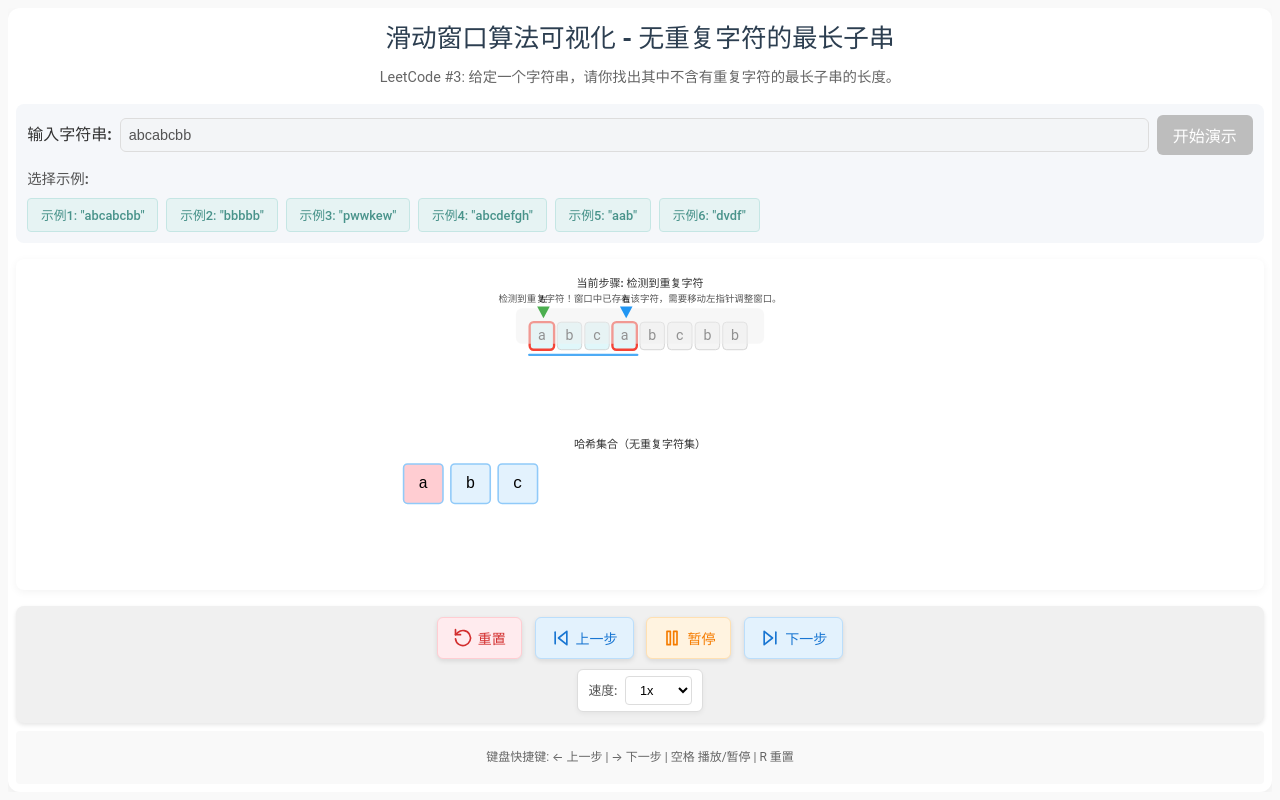
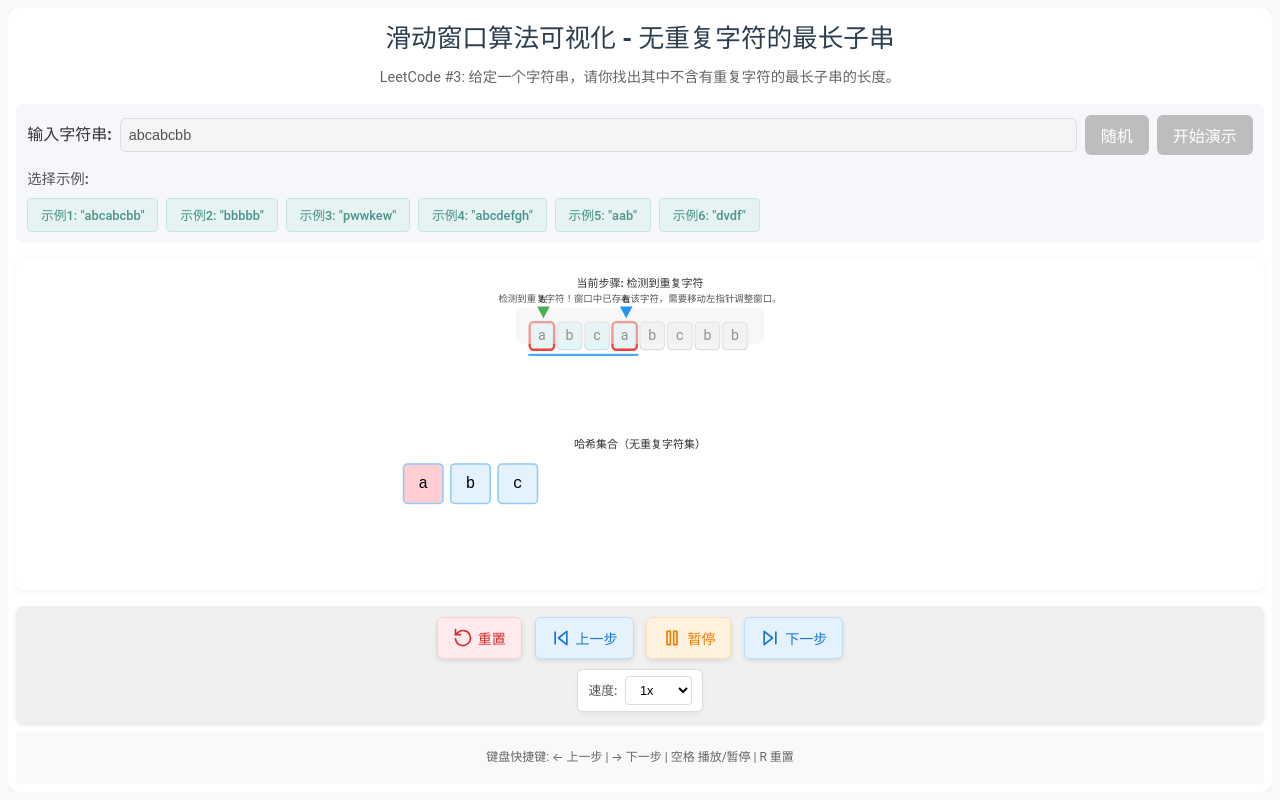
Before and after one commit to fuck-algorithm/leetcode-3-longest-substring-without-repeating-characters, a React (Vite) app: page / in a window 1280 px wide. Built offline with nearby package versions, Linux system fonts and the light colour scheme.

Commit message:
在输入面板中添加随机按钮，用于生成随机字符串示例

```diff
--- a/src/App.css
+++ b/src/App.css
@@ -136,6 +136,28 @@ h1 {
 }
 
 .start-button:disabled {
+  background-color: #bdbdbd;
+  cursor: not-allowed;
+}
+
+/* 随机按钮样式 */
+.random-button {
+  padding: 0.5rem 1rem;
+  background-color: #009688;
+  color: white;
+  font-weight: 600;
+  border: none;
+  border-radius: 6px;
+  cursor: pointer;
+  transition: background-color 0.3s;
+  white-space: nowrap;
+}
+
+.random-button:hover {
+  background-color: #00796b;
+}
+
+.random-button:disabled {
   background-color: #bdbdbd;
   cursor: not-allowed;
 }
--- a/src/components/input/InputPanel.tsx
+++ b/src/components/input/InputPanel.tsx
@@ -6,6 +6,33 @@ interface InputPanelProps {
   onStart: () => void;
   disabled: boolean;
 }
+
+/**
+ * 生成随机字符串
+ * @param minLength 最小长度
+ * @param maxLength 最大长度
+ * @returns 随机生成的字符串
+ */
+const generateRandomString = (minLength = 5, maxLength = 15) => {
+  const characters = 'abcdefghijklmnopqrstuvwxyz';
+  const length = Math.floor(Math.random() * (maxLength - minLength + 1)) + minLength;
+  let result = '';
+
+  for (let i = 0; i < length; i++) {
+    // 增加一些重复字符的概率，使得示例更有意义
+    if (i > 0 && Math.random() < 0.3 && result.length > 2) {
+      // 30%的概率使用已有的字符
+      const randomIndex = Math.floor(Math.random() * result.length);
+      result += result[randomIndex];
+    } else {
+      // 70%的概率使用新字符
+      const randomIndex = Math.floor(Math.random() * characters.length);
+      result += characters[randomIndex];
+    }
+  }
+
+  return result;
+};
 
 /**
  * 输入面板组件
@@ -22,6 +49,13 @@ const InputPanel: React.FC<InputPanelProps> = ({
   const handleExampleSelect = (value: string) => {
     setInput(value);
     onInputChange(value);
+  };
+
+  // 处理随机字符串生成
+  const handleRandomGenerate = () => {
+    const randomString = generateRandomString();
+    setInput(randomString);
+    onInputChange(randomString);
   };
 
   // 处理输入变化
@@ -50,6 +84,15 @@ const InputPanel: React.FC<InputPanelProps> = ({
             disabled={disabled}
           />
           <button
+            type="button"
+            className="random-button"
+            onClick={handleRandomGenerate}
+            disabled={disabled}
+            title="生成随机字符串"
+          >
+            随机
+          </button>
+          <button
             type="submit"
             className="start-button"
             disabled={!input.trim() || disabled}
```
Also changed, not shown: src/components/InputPanel.tsx (+38 -0 lines).
